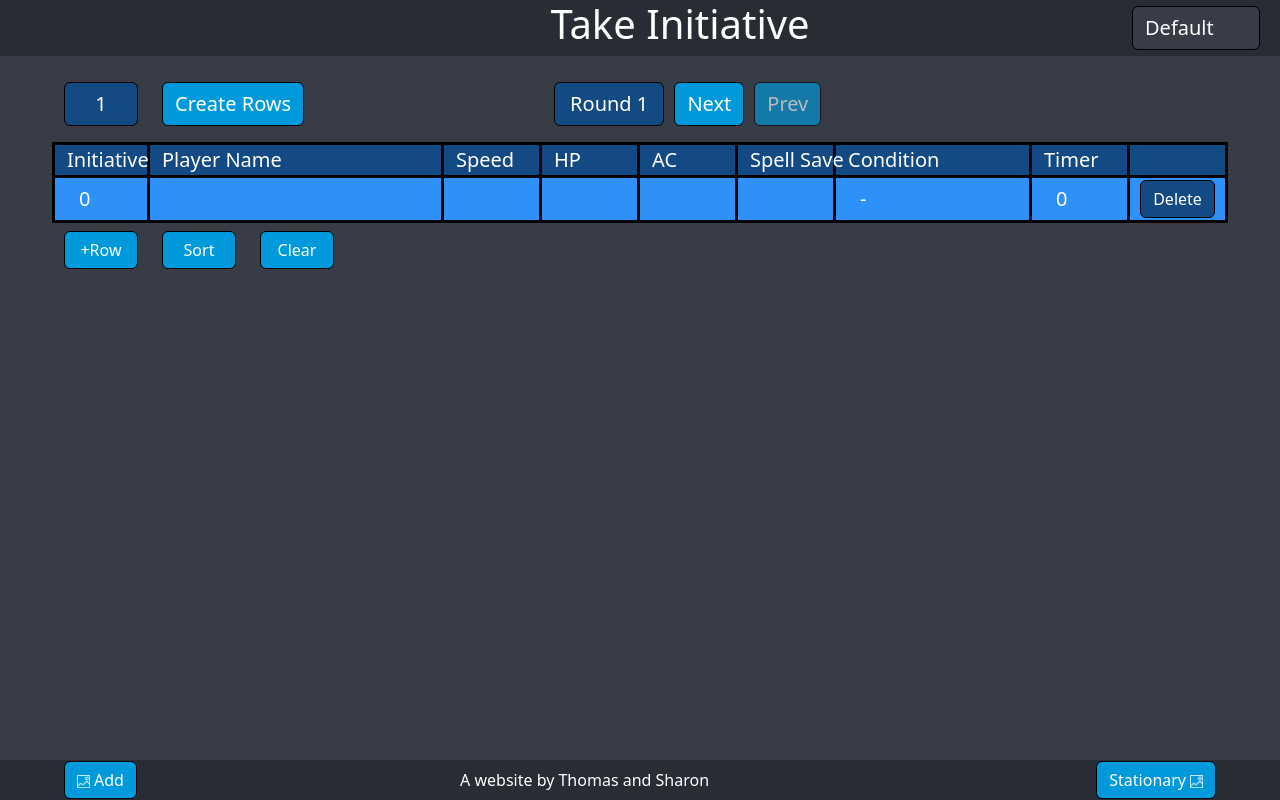
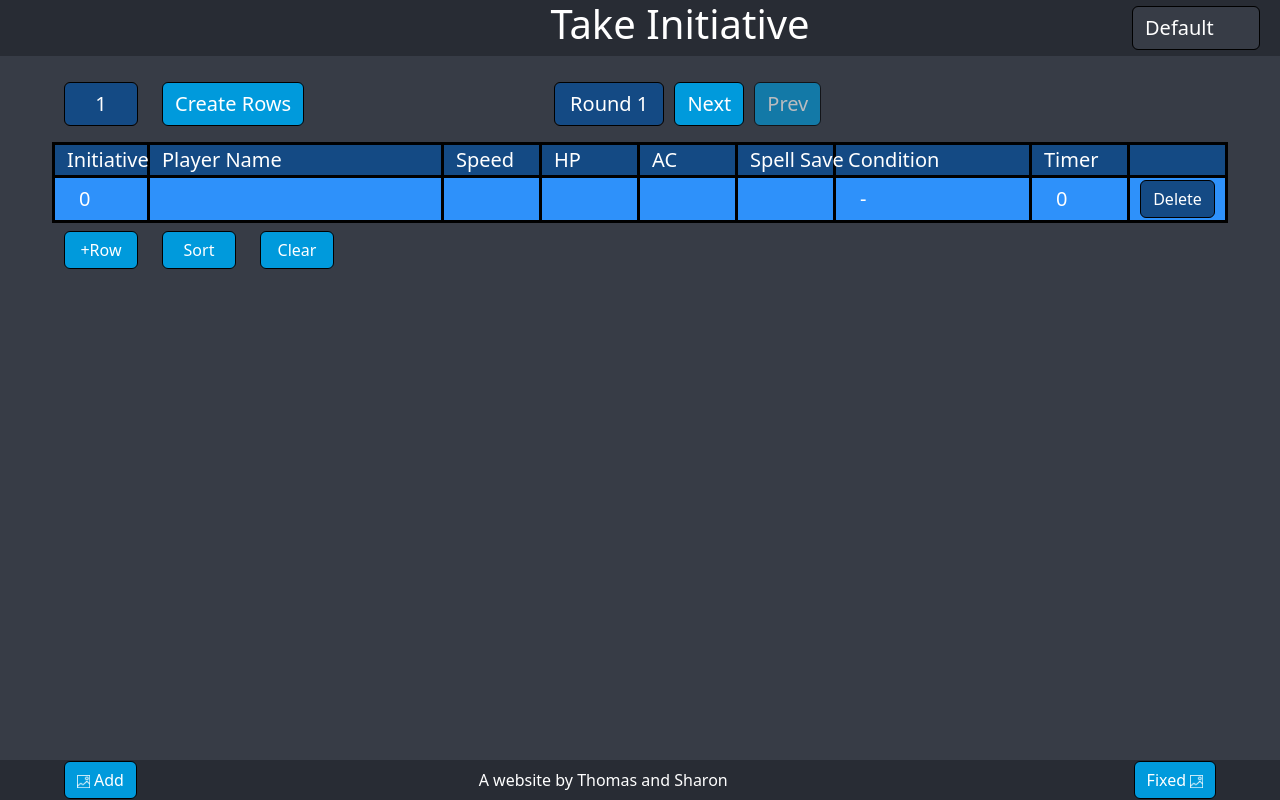
Before and after one commit to ThomasVersaevel/initiative-tracker, a React (Create React App) app: page / in a window 1280 px wide. Built offline with nearby package versions, Linux system fonts and the light colour scheme.

Commit message:
Changed stationary to fixed

```diff
--- a/src/App.js
+++ b/src/App.js
@@ -402,7 +402,7 @@ function App() {
         <div className="footer-text">A website by Thomas and Sharon</div>
         <div className="upload-container-right">
           <label className="btn btn-secondary blue" for="stationary-upload">
-            {"Stationary "}
+            {"Fixed "}
             <img
               className="button-img"
               src="/images/image-icon.png"
```
